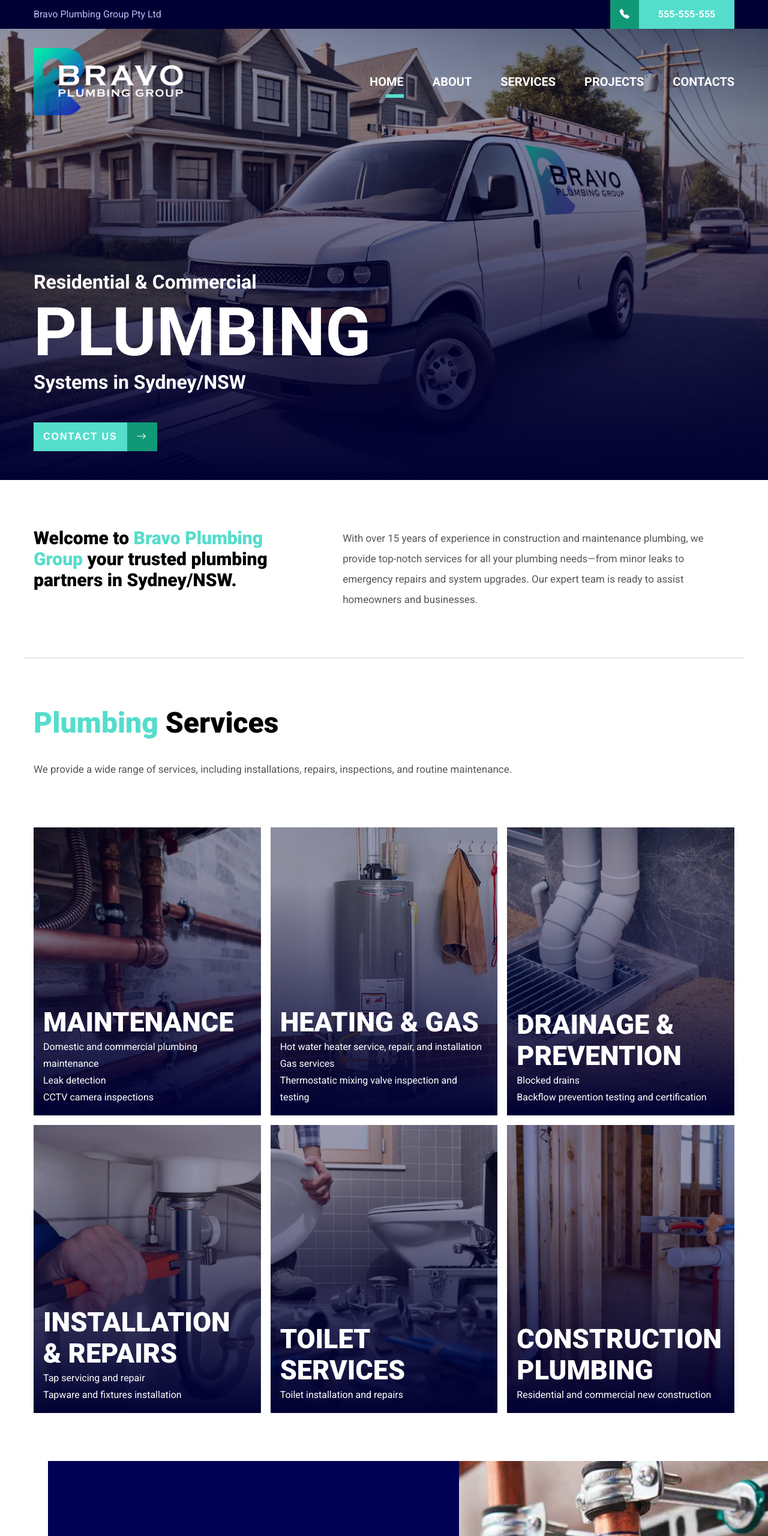
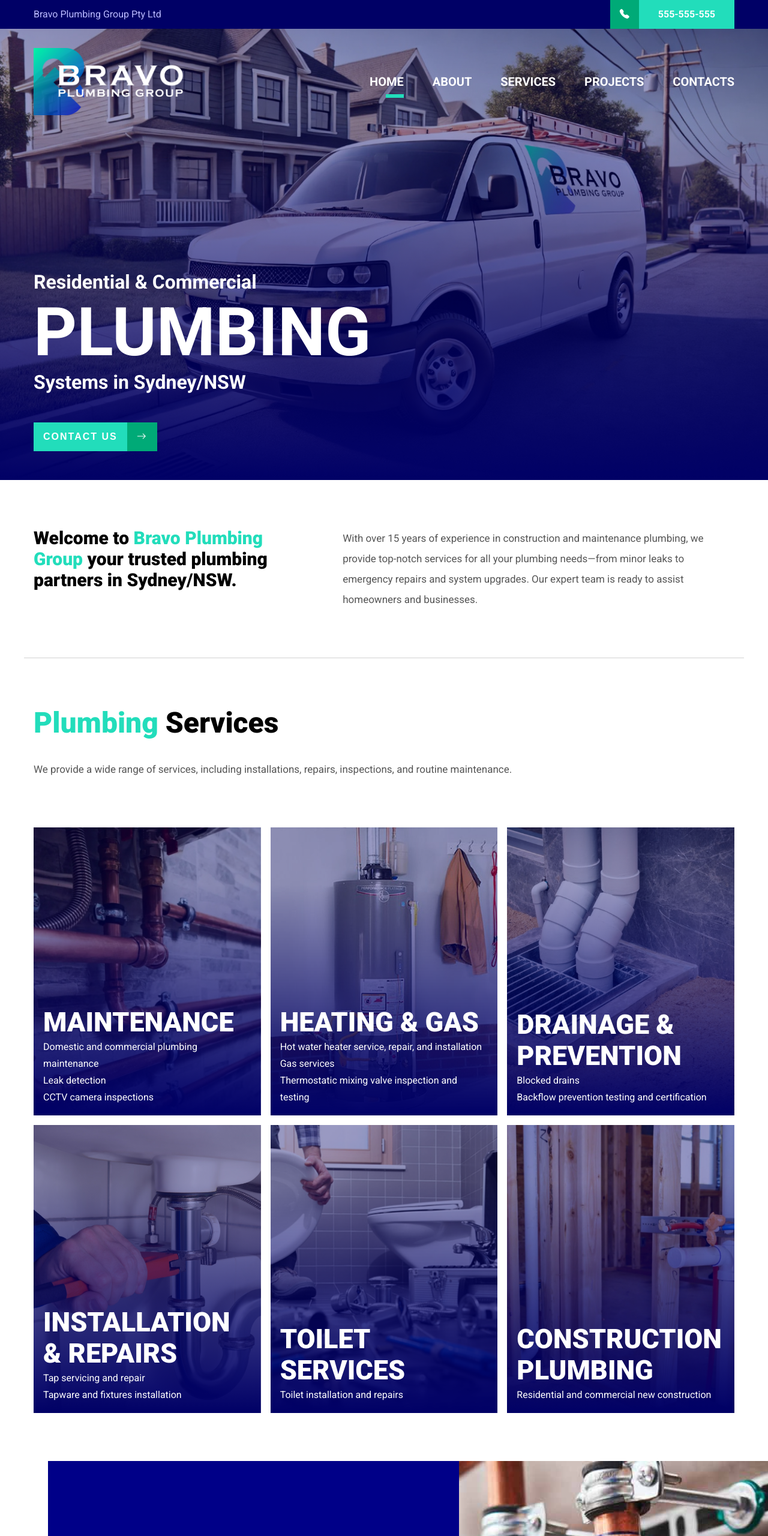
Before and after one commit to 4skinSkywalker/Plumbing-Site-for-Bravo-Group, a plain HTML site: page index.html in a window 1280 px wide. Shown: the top 2560 px of the page at 60% size. Drawn offline with nearby package versions, Linux system fonts and the light colour scheme.

Commit message:
Revert "fix (colors)"
This reverts commit acf5d452585666c90e9c409f222fe2ca14a7fd8b.

```diff
--- a/style.css
+++ b/style.css
@@ -134,7 +134,7 @@ $$ |  $$ |  $$ |$$\ $$ |$$ |
 }
 
 .text-accent {
-    color: #5dc!important;
+    color: #2db!important;
 }
 
 .supercenter {
@@ -191,7 +191,7 @@ a {
     height: 3rem;
     font-weight: 700;
     letter-spacing: 2px;
-    background: #5dc;
+    background: #2db;
     color: #fff;
     border: none;
     padding: 0;
@@ -216,7 +216,7 @@ a {
 
 .btn-primary-icon {
     padding-inline: 1rem;
-    background: #197;
+    background: #0a7;
 }
 
 .section-title {
@@ -235,7 +235,7 @@ a {
 .rect {
     display: grid;
     max-width: 1200px;
-    background: #005;
+    background: #008;
 }
 
 .rect .content {
@@ -285,7 +285,7 @@ $$ |  $$ |\$$$$$$$\ \$$$$$$$ |\$$$$$$$ |\$$$$$$$\ $$ |
 }
 
 .header__info {
-    background: #003;
+    background: #006;
     color: #bbf;
 }
 
@@ -302,7 +302,7 @@ $$ |  $$ |\$$$$$$$\ \$$$$$$$ |\$$$$$$$ |\$$$$$$$\ $$ |
 
 .header__phone-ico,
 .header__phone-num {
-    background: #5dc;
+    background: #2db;
     color: #fff;
     font-weight: 700;
 }
@@ -310,7 +310,7 @@ $$ |  $$ |\$$$$$$$\ \$$$$$$$ |\$$$$$$$ |\$$$$$$$\ $$ |
 .header__phone-ico {
     margin-left: auto;
     width: 3rem;
-    background: #197;
+    background: #0a7;
 }
 
 .header__phone-num {
@@ -347,7 +347,7 @@ $$ |  $$ |\$$$$$$$\ \$$$$$$$ |\$$$$$$$ |\$$$$$$$\ $$ |
     content: "";
     width: 30px;
     height: 6px;
-    background: #5dc;
+    background: #2db;
     position: absolute;
     bottom: -0.9rem;
     right: 0;
@@ -406,7 +406,7 @@ $$ |  $$ |\$$$$$$$\ \$$$$$$$ |\$$$$$$$ |\$$$$$$$\ $$ |
 }
 
 .hammenu-link.active {
-    border-left: 8px solid #5dc;
+    border-left: 8px solid #2db;
 }
 
 #hammenu-check:checked + .hammenu-modal {
@@ -419,7 +419,7 @@ $$ |  $$ |\$$$$$$$\ \$$$$$$$ |\$$$$$$$ |\$$$$$$$\ $$ |
 }
 
 .header__nav.scrolled {
-    background: #004;
+    background: #007;
 }
 
 .header__nav.scrolled .header__nav-logo {
@@ -467,7 +467,7 @@ $$ |  $$ |\$$$$$$$\ $$ |      \$$$$$$  |
 \__|  \__| \_______|\__|       \______/
 */
 .hero {
-    background: linear-gradient(to bottom, #0036 20%, #003), url(./img/van.jpg);
+    background: linear-gradient(to bottom, #0066 20%, #006), url(./img/van.jpg);
     background-size: cover;
     background-position: center;
     color: #fff;
@@ -589,27 +589,27 @@ $$$$$$$  |\$$$$$$$\ $$ |        \$  /   $$ |\$$$$$$$\ \$$$$$$$\ $$$$$$$  |
 }
 
 .services__item.maintenance {
-    background: linear-gradient(to bottom, #0036 20%, #003), url(./img/maintenance.jpg);
+    background: linear-gradient(to bottom, #0066 20%, #006), url(./img/maintenance.jpg);
 }
 
 .services__item.heating-gas {
-    background: linear-gradient(to bottom, #0036 20%, #003), url(./img/heating-gas.jpg);
+    background: linear-gradient(to bottom, #0066 20%, #006), url(./img/heating-gas.jpg);
 }
 
 .services__item.drainage-prevention {
-    background: linear-gradient(to bottom, #0036 20%, #003), url(./img/drainage-prevention.jpg);
+    background: linear-gradient(to bottom, #0066 20%, #006), url(./img/drainage-prevention.jpg);
 }
 
 .services__item.installation-repairs {
-    background: linear-gradient(to bottom, #0036 20%, #003), url(./img/installation-repairs.jpg);
+    background: linear-gradient(to bottom, #0066 20%, #006), url(./img/installation-repairs.jpg);
 }
 
 .services__item.toilet {
-    background: linear-gradient(to bottom, #0036 20%, #003), url(./img/toilet.jpg);
+    background: linear-gradient(to bottom, #0066 20%, #006), url(./img/toilet.jpg);
 }
 
 .services__item.construction {
-    background: linear-gradient(to bottom, #0036 20%, #003), url(./img/construction.jpg);
+    background: linear-gradient(to bottom, #0066 20%, #006), url(./img/construction.jpg);
 }
 
 @media (max-width: 768px) {
@@ -673,7 +673,7 @@ $$ |                    \$$$$$$  |
 \__|                     \______/
 */
 .projects {
-    background: #003;
+    background: #006;
     color: #fff;
     padding-block: 10rem;
     margin-block: -5rem;
@@ -746,7 +746,7 @@ $$ |                    \$$$$$$  |
     width: 100%;
     height: 100%;
     text-align: center;
-    background: #5dc;
+    background: #2db;
     display: grid;
     place-items: center;
     place-content: center;
@@ -920,7 +920,7 @@ $$ |     \$$$$$$  |\$$$$$$  | \$$$$  |\$$$$$$$\ $$ |
 */
 .footer {
     padding-block: 3rem;
-    background-image: linear-gradient(to bottom, #003b, #003), url(./img/footer.jpg);
+    background-image: linear-gradient(to bottom, #003b, #003b), url(./img/footer.jpg);
     background-size: cover;
     background-position: center;
     color: #fff;
```
